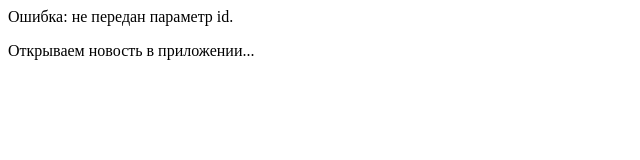
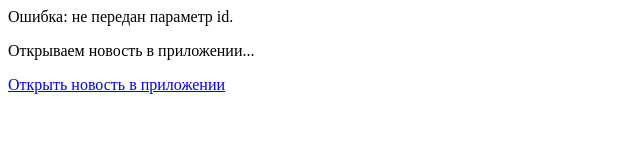
Before and after one commit to KorolenkoDaniil/deeplink-sportapp, a plain HTML site: page index.html in a window 1280 px wide. Shown: the whole page, without its empty margins (0-640 px from the left). Drawn offline with Linux system fonts and the light colour scheme.

Commit message:
Update index.html

```diff
--- a/index.html
+++ b/index.html
@@ -20,5 +20,6 @@
 </head>
 <body>
     <p>Открываем новость в приложении...</p>
+    <a href="korsport://news/2024-04-08T23%3A30%3A00">Открыть новость в приложении</a>
 </body>
 </html>
```
